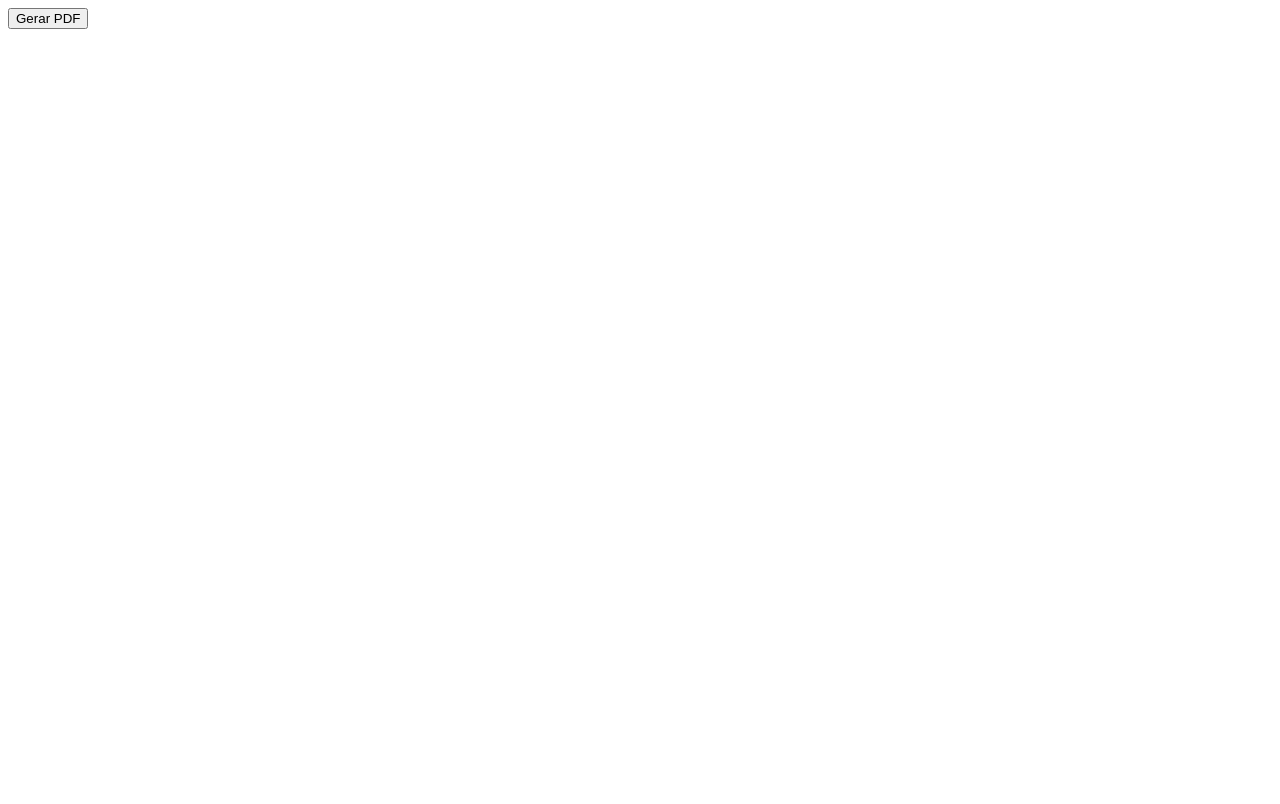
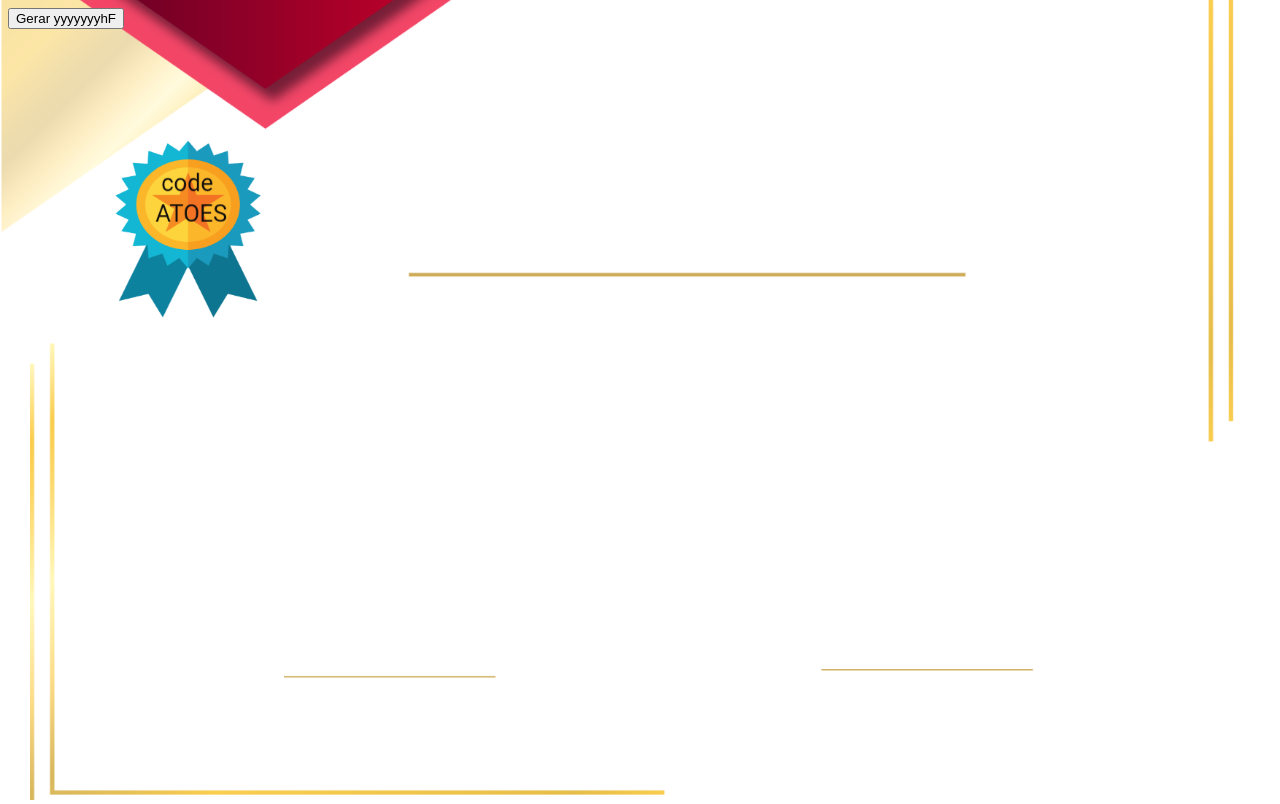
Before and after one commit to ALEXANDREFRANCISCO-ID/Alexandre-certificado-, a plain HTML site: page index.html in a window 1280 px wide. Drawn offline with nearby package versions, Linux system fonts and the light colour scheme.

Commit message:
Update index.html

```diff
--- a/index.html
+++ b/index.html
@@ -8,16 +8,16 @@
 </head>
 <body>
 
-<button onclick="gerarPDF()">Gerar PDF</button>
+<div id="background" style="position: absolute; top: 0; left: 0; width: 100vw; height: 100vh; z-index: -1;">
+  <img src="certificad.png" alt="Background Image" style="width: 100%; height: 100%; object-fit: cover;">
+</div>
+
+<button onclick="gerarPDF()">Gerar yyyyyyyhF</button>
 
 <script>
 function gerarPDF() {
   // Criar uma nova instância do jsPDF
   const pdf = new jsPDF();
-
-  // Adicionar imagem de plano de fundo
-  const imgData = 'certificad.png'; // Substitua com o caminho da sua imagem
-  pdf.addImage(imgData, 'JPEG', 0, 0, pdf.internal.pageSize.getWidth(), pdf.internal.pageSize.getHeight());
 
   // Adicionar conteúdo ao PDF
   pdf.text('Seu conteúdo aqui...', 10, 10);
```
